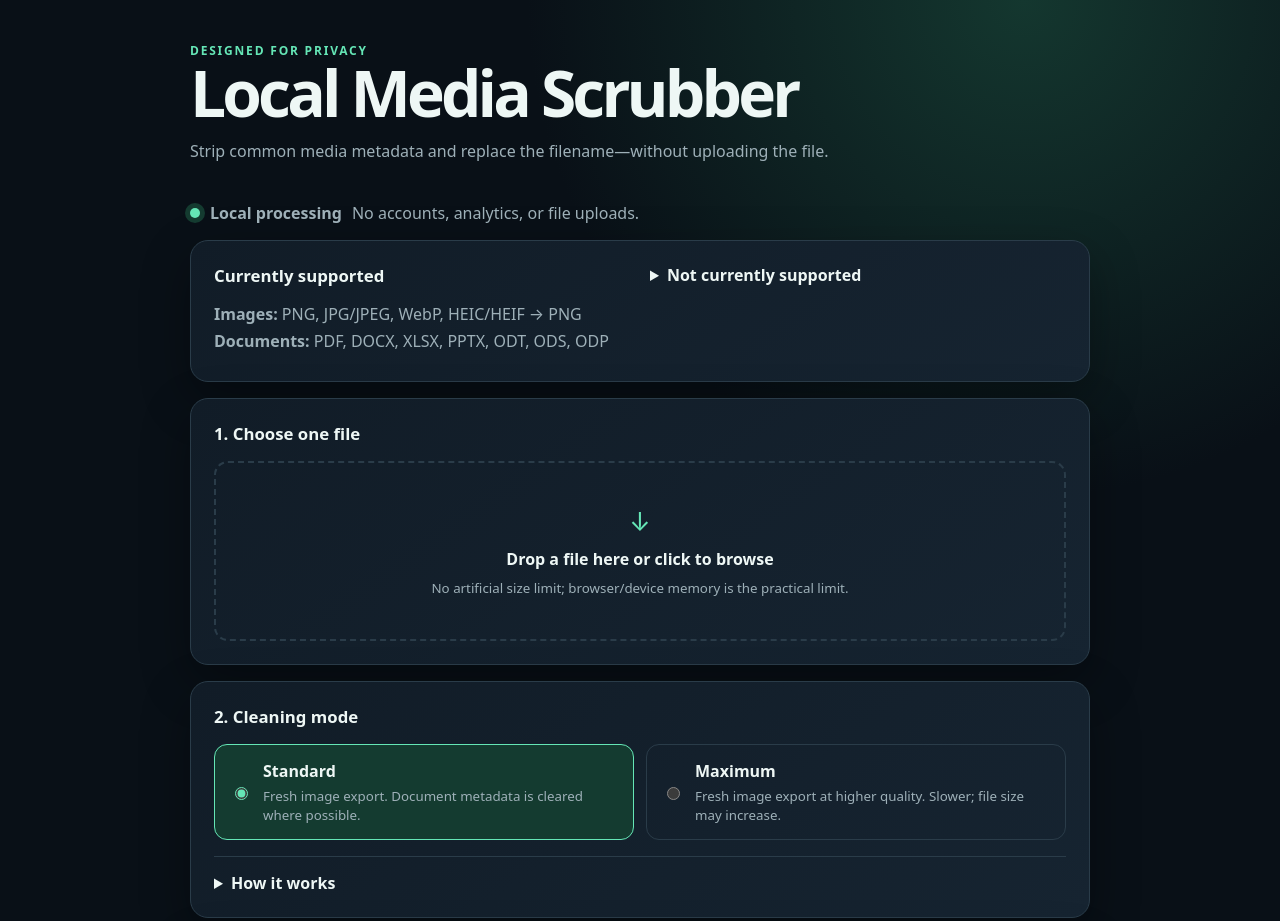
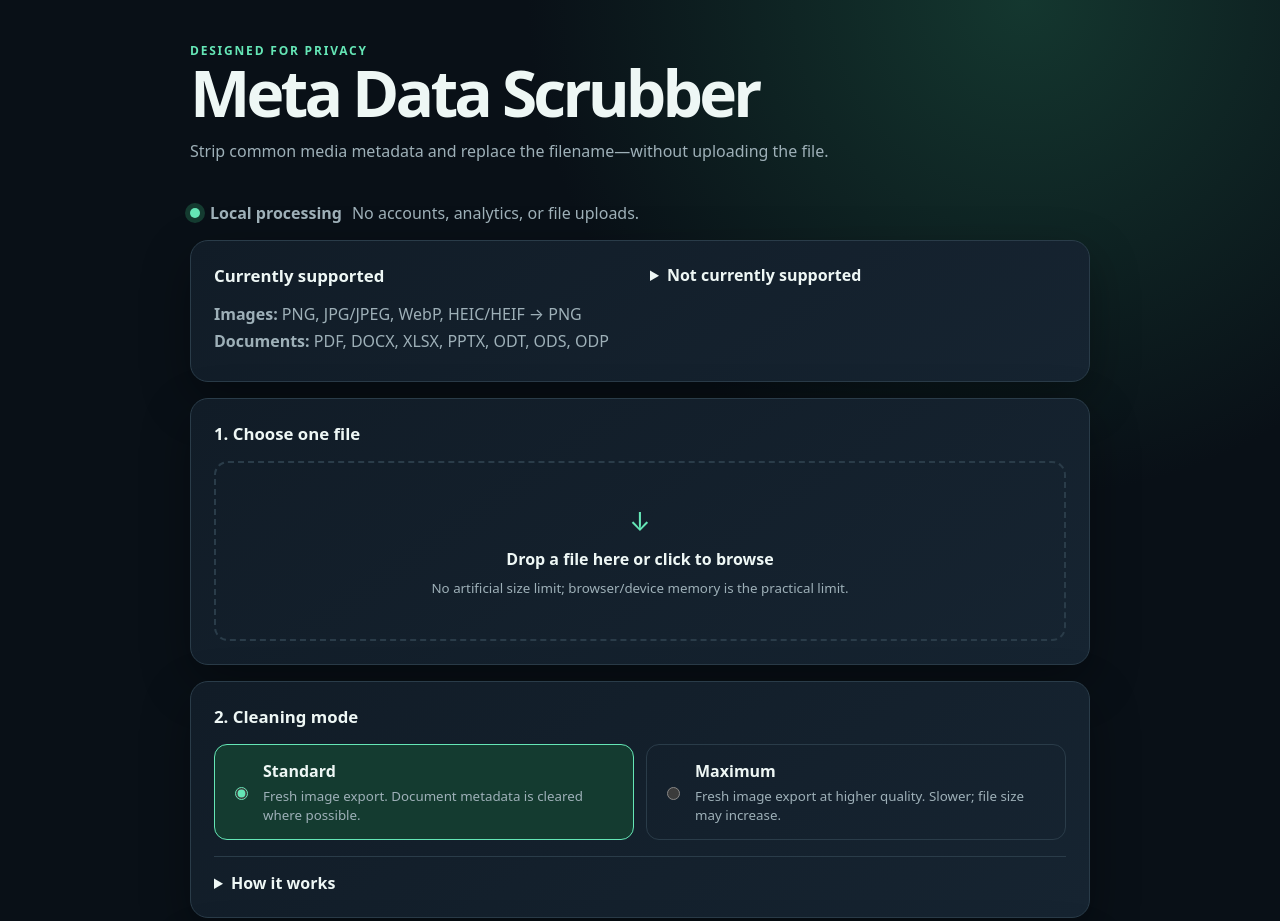
Before and after one commit to Kasai-Kitsune/Meta-Data-Scrubber, a plain HTML site: page Meta_Data_Scrubber.html in a window 1280 px wide. Shown: the top 921 px of the page. Drawn offline with Linux system fonts and the light colour scheme.

Commit message:
Rename Local Media Scrubber to Meta Data Scrubber

```diff
--- a/Meta_Data_Scrubber.html
+++ b/Meta_Data_Scrubber.html
@@ -8,7 +8,7 @@
 </style>
 </head>
 <body>
-<header><div class="tag">DESIGNED FOR PRIVACY</div><h1>Local Media Scrubber</h1><p class="sub">Strip common media metadata and replace the filename—without uploading the file.</p></header>
+<header><div class="tag">DESIGNED FOR PRIVACY</div><h1>Meta Data Scrubber</h1><p class="sub">Strip common media metadata and replace the filename—without uploading the file.</p></header>
 <main>
 <div class="privacy"><span class="dot"></span><strong>Local processing</strong><span>No accounts, analytics, or file uploads.</span></div>
 <section class="card supported"><div><h2>Currently supported</h2><p><b>Images:</b> PNG, JPG/JPEG, WebP, HEIC/HEIF → PNG</p><p><b>Documents:</b> PDF, DOCX, XLSX, PPTX, ODT, ODS, ODP</p></div><details><summary>Not currently supported</summary><p>DNG/RAW, GIF, animated WebP, video, audio, archives, and uncommon containers. Video and audio require ffmpeg, which is not bundled or fetched. Unsupported files are rejected rather than reported as clean.</p></details></section>
```
